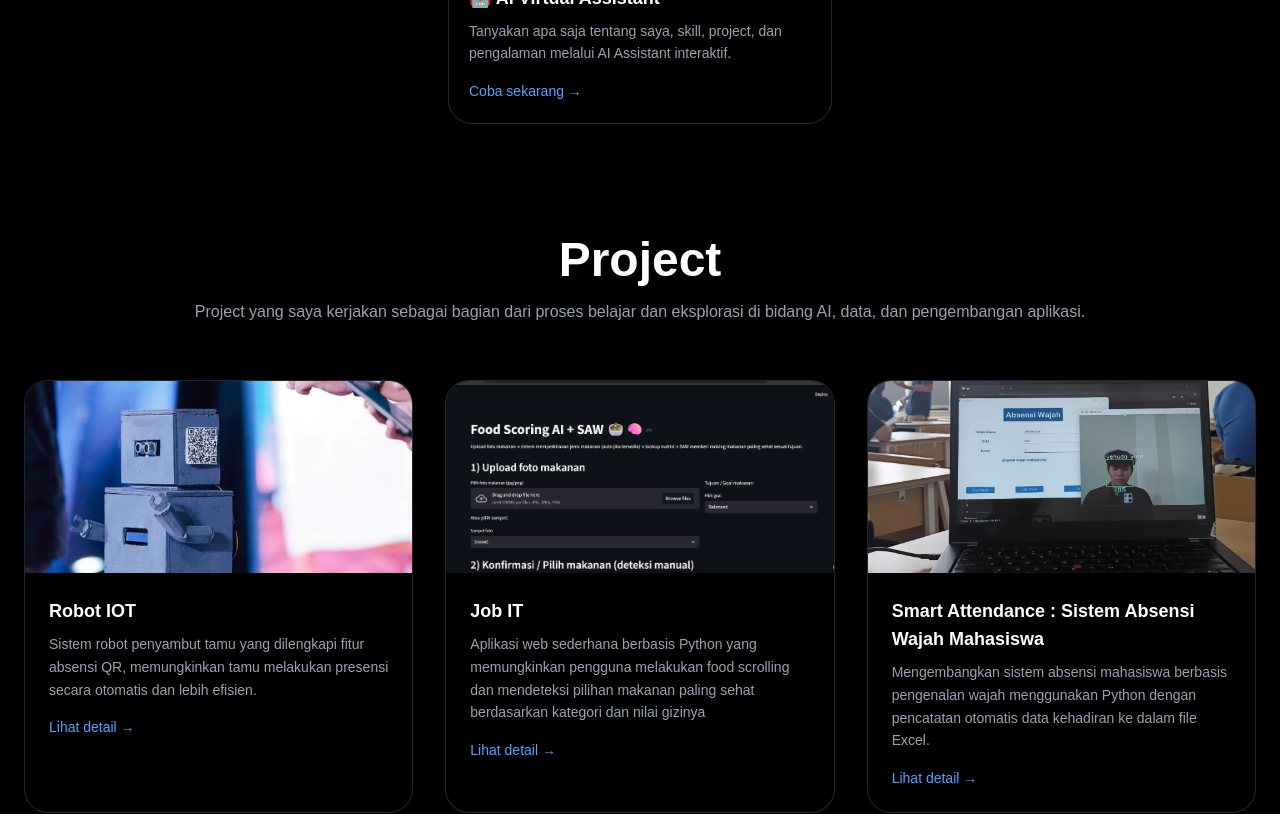
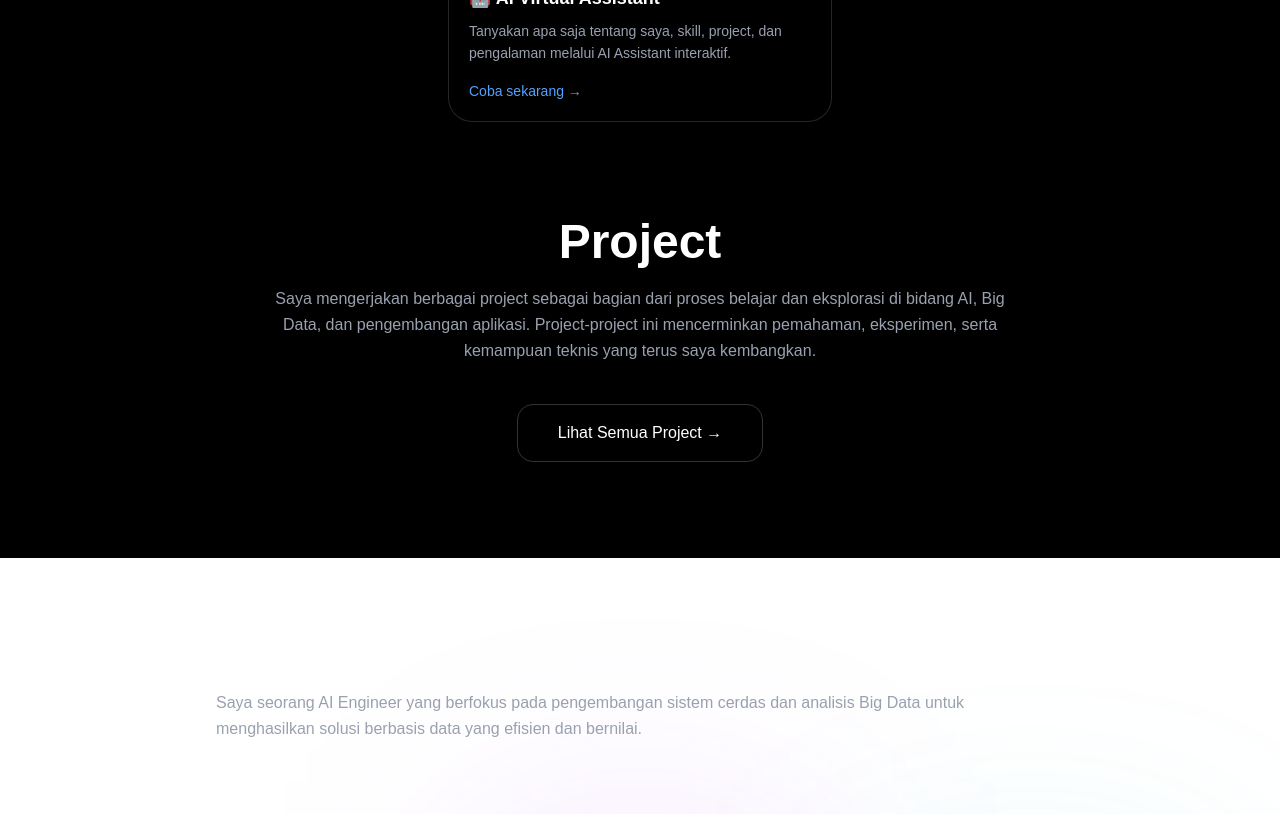
Before and after one commit to yehuda0231/ai-virtual-yehuda, a Next.js app: page / in a window 1280 px wide. Shown: the part 1000-1814 px from the top of the page. Built offline with nearby package versions, Linux system fonts and the light colour scheme.

Commit message:
Update hero section and profile image layout

```diff
--- a/components/Hero.tsx
+++ b/components/Hero.tsx
@@ -1,5 +1,4 @@
 import Image from "next/image";
-import projects from "@/data/projects";
 
 export default function Hero() {
   return (
@@ -68,7 +67,7 @@ export default function Hero() {
 
               {/* Content */}
               <div className="relative p-5 text-left">
-                <h3 className="text-lg font-semibold text-white flex items-center gap-2">
+                <h3 className="text-lg font-semibold text-white">
                   🤖 AI Virtual Assistant
                 </h3>
                 <p className="mt-2 text-sm text-gray-400 leading-relaxed">
@@ -76,7 +75,7 @@ export default function Hero() {
                   melalui AI Assistant interaktif.
                 </p>
 
-                <div className="mt-4 inline-flex items-center gap-2 text-sm text-blue-400 font-medium">
+                <div className="mt-4 text-sm text-blue-400 font-medium">
                   Coba sekarang →
                 </div>
               </div>
@@ -85,67 +84,39 @@ export default function Hero() {
         </div>
       </section>
 
-      {/* ================= PROJECT ================= */}
-      <section className="relative py-28 px-6 bg-black overflow-hidden">
+      {/* ================= PROJECT RINGKAS ================= */}
+      <section className="relative py-24 px-6 bg-black overflow-hidden">
 
         {/* Glow */}
         <div className="absolute inset-0 -z-10">
-          <div className="absolute top-10 left-1/3 h-80 w-80 bg-blue-600/20 blur-[140px]" />
-          <div className="absolute bottom-10 right-1/4 h-80 w-80 bg-purple-600/20 blur-[140px]" />
+          <div className="absolute top-10 left-1/3 h-72 w-72 bg-blue-600/20 blur-[140px]" />
+          <div className="absolute bottom-10 right-1/4 h-72 w-72 bg-purple-600/20 blur-[140px]" />
         </div>
 
-        {/* Header */}
-        <div className="max-w-4xl mx-auto text-center mb-14">
+        <div className="max-w-3xl mx-auto text-center">
           <h2 className="text-4xl md:text-5xl font-extrabold text-white">
             Project
           </h2>
-          <p className="mt-4 text-gray-400">
-            Project yang saya kerjakan sebagai bagian dari proses belajar dan
-            eksplorasi di bidang AI, data, dan pengembangan aplikasi.
+
+          <p className="mt-5 text-gray-400 leading-relaxed">
+            Saya mengerjakan berbagai project sebagai bagian dari proses belajar
+            dan eksplorasi di bidang AI, Big Data, dan pengembangan aplikasi.
+            Project-project ini mencerminkan pemahaman, eksperimen, serta
+            kemampuan teknis yang terus saya kembangkan.
           </p>
-        </div>
 
-        {/* Grid */}
-        <div className="max-w-7xl mx-auto grid gap-8 sm:grid-cols-2 lg:grid-cols-3">
-          {projects.map((p) => (
-            <div
-              key={p.title}
-              className="group relative rounded-3xl overflow-hidden
-                         border border-white/15 bg-black/80 backdrop-blur
-                         hover:border-white/30 transition-all duration-300"
+          {/* Button */}
+          <div className="mt-10">
+            <a
+              href="/projects"
+              className="inline-block px-10 py-4 rounded-2xl
+                         border border-white/20 text-white font-medium
+                         hover:border-white/40 hover:bg-white/5
+                         transition-all duration-300"
             >
-              {/* Glow */}
-              <div
-                className="absolute inset-0 opacity-0 group-hover:opacity-100
-                           bg-gradient-to-br from-blue-600/25 to-cyan-600/25
-                           blur-2xl transition-opacity duration-300"
-              />
-
-              {/* Image */}
-              <div className="relative h-48 overflow-hidden">
-                <img
-                  src={p.image}
-                  alt={p.title}
-                  className="w-full h-full object-cover
-                             group-hover:scale-110 transition-transform duration-500"
-                />
-              </div>
-
-              {/* Content */}
-              <div className="relative p-6">
-                <h3 className="text-lg font-semibold text-white mb-2">
-                  {p.title}
-                </h3>
-                <p className="text-sm text-gray-400 leading-relaxed">
-                  {p.desc}
-                </p>
-
-                <div className="mt-4 text-sm text-blue-400 font-medium">
-                  Lihat detail →
-                </div>
-              </div>
-            </div>
-          ))}
+              Lihat Semua Project →
+            </a>
+          </div>
         </div>
       </section>
     </>
```
